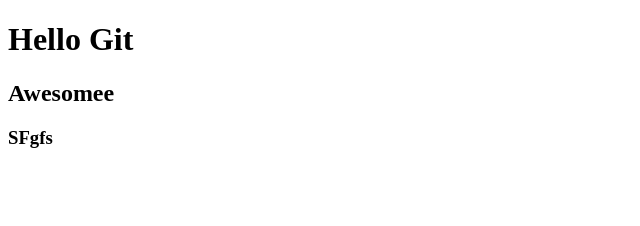
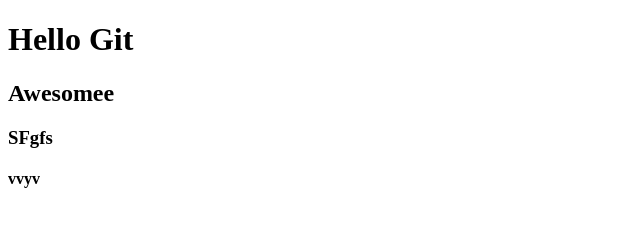
Before and after one commit to awesome09/git-one, a plain HTML site: page index.html in a window 1280 px wide. Shown: the full height of the page, 0-640 px from the left. Drawn offline with Linux system fonts and the light colour scheme.

Commit message:
added g4

```diff
--- a/index.html
+++ b/index.html
@@ -7,5 +7,6 @@
   <h1>Hello Git</h1>
   <h2>Awesomee</h2>
   <h3>SFgfs</h3>
+  <h4>vvyv</h4>
 </body>
 </html>
```
